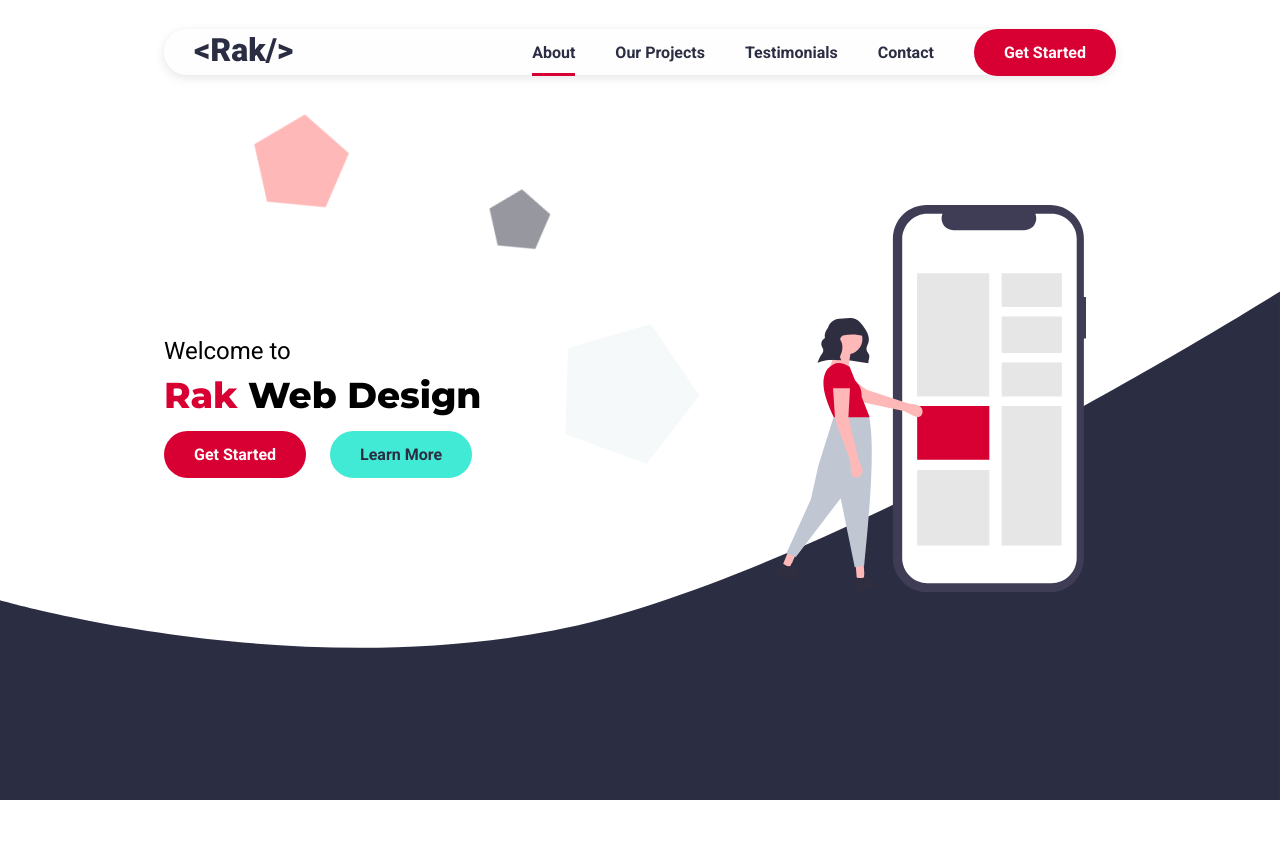
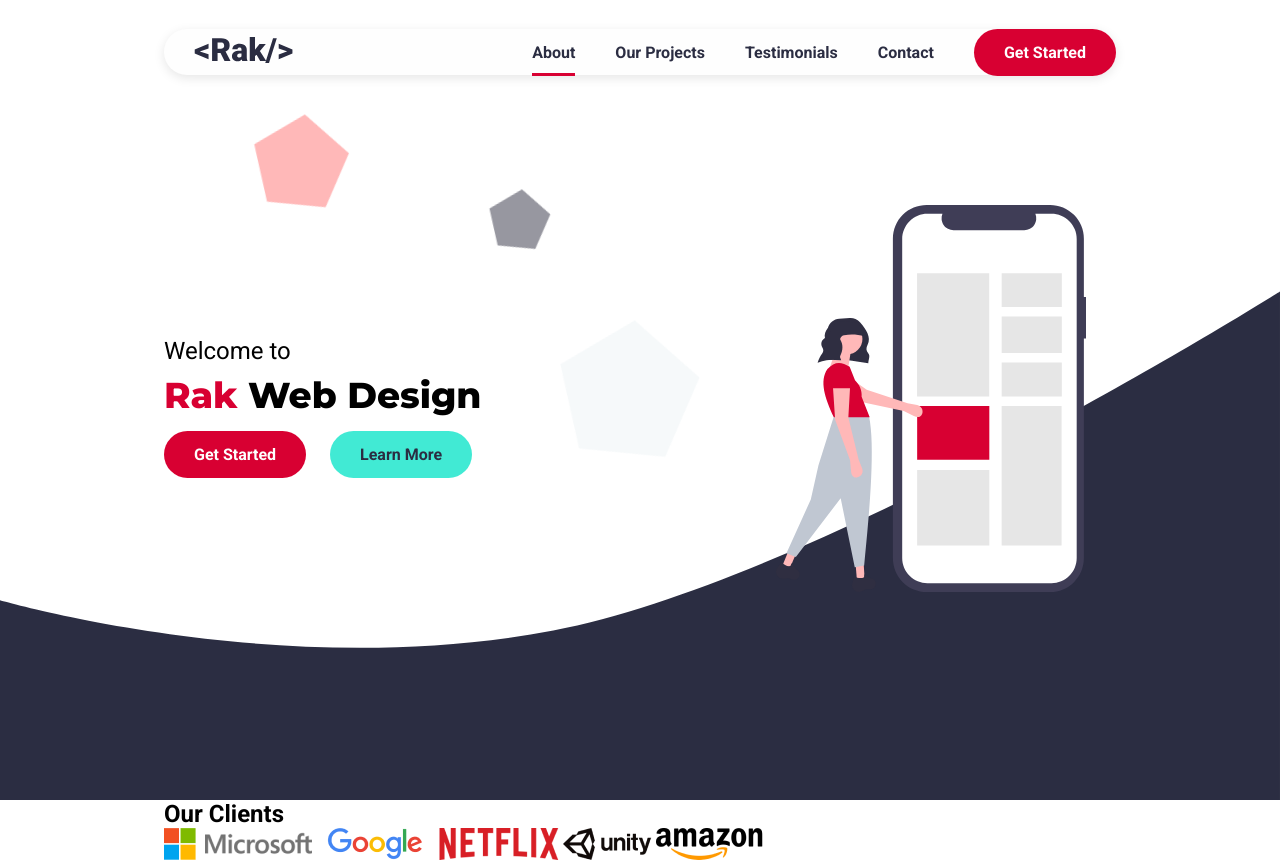
Before and after one commit to Ghoulam-Ali/One-page-website, a plain HTML site: page index.html in a window 1280 px wide. Before the commit the page ends 800 px from the top, so only its background shows below. Drawn offline with Linux system fonts and the light colour scheme.

Commit message:
HTML brands section is done

```diff
--- a/index.html
+++ b/index.html
@@ -68,6 +68,18 @@
             </div>
         </header>
         <!-- End of Hero Section -->
+
+        <div class="brands-section">
+          <h2>Our Clients</h2>
+              <div class="brands-container">
+                <img src="./images/MicrosoftLogo.png" alt="">
+                <img src="./images/GoogleLogo.png" alt="">
+                <img src="./images/NetflixLogo.png" alt="">
+                <img src="./images/UnityLogo.png" alt="">
+                <img src="./images/AmazonLogo.png" alt="">
+              </div>
+        </div>
+        <!-- End of Brands Section -->
     </div>
     <script src="main.js"></script>
 </body>
--- a/style.css
+++ b/style.css
@@ -8,7 +8,6 @@
   --red-hover-color:  #a11938;
   --cyan-hover-color: #3ad2be;
 }
-
 
 /* Rest */
 * {
@@ -238,7 +237,7 @@ a.btn.cyan:hover {
 
 .hero-container .polygon,
 .hero-container .polygon2,
-.hero-container .polygon {
+.hero-container .polygon3 {
   opacity: 0;
   animation-name: fadeIn, rotate;
   animation-duration: 800ms, 80s;
```
